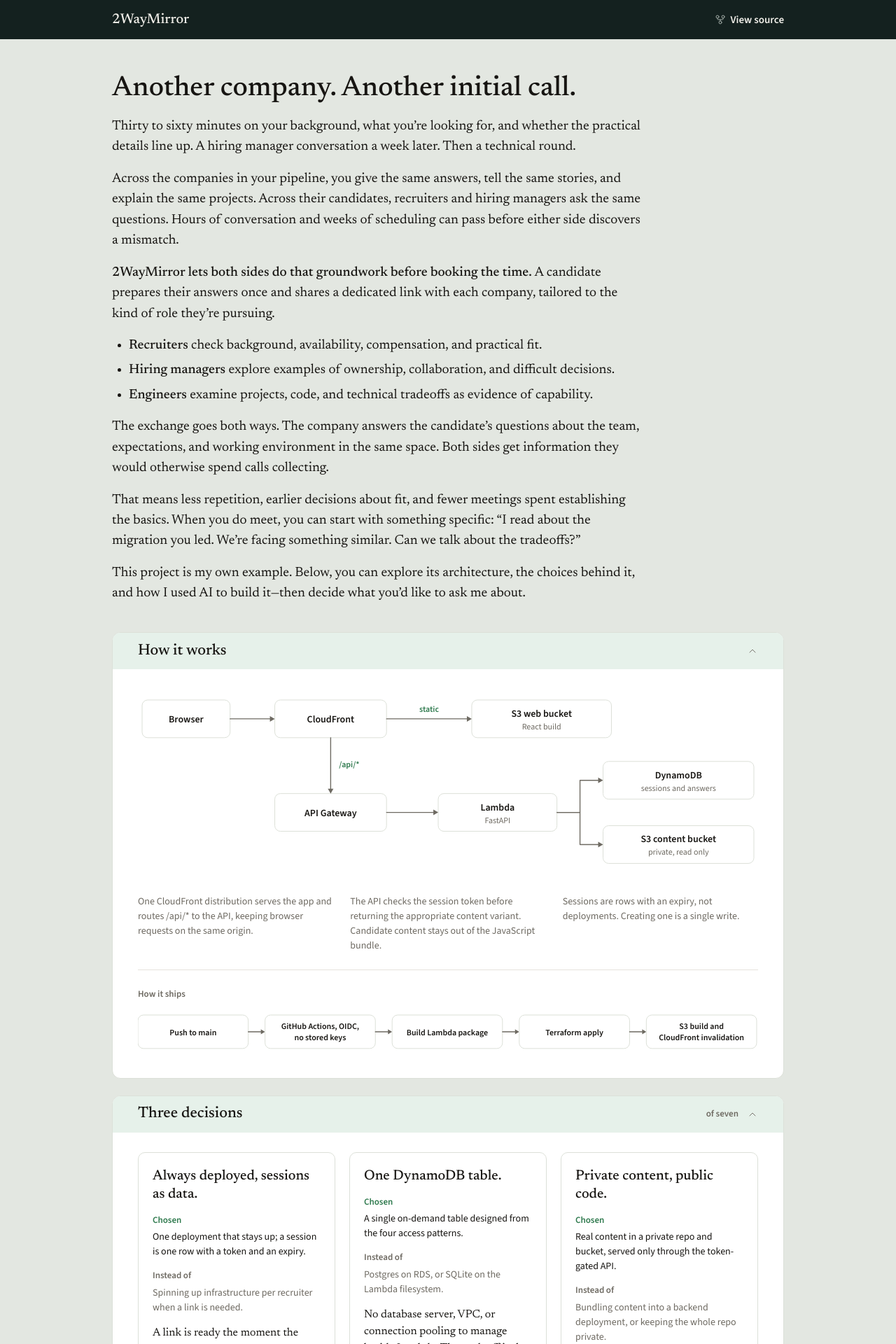
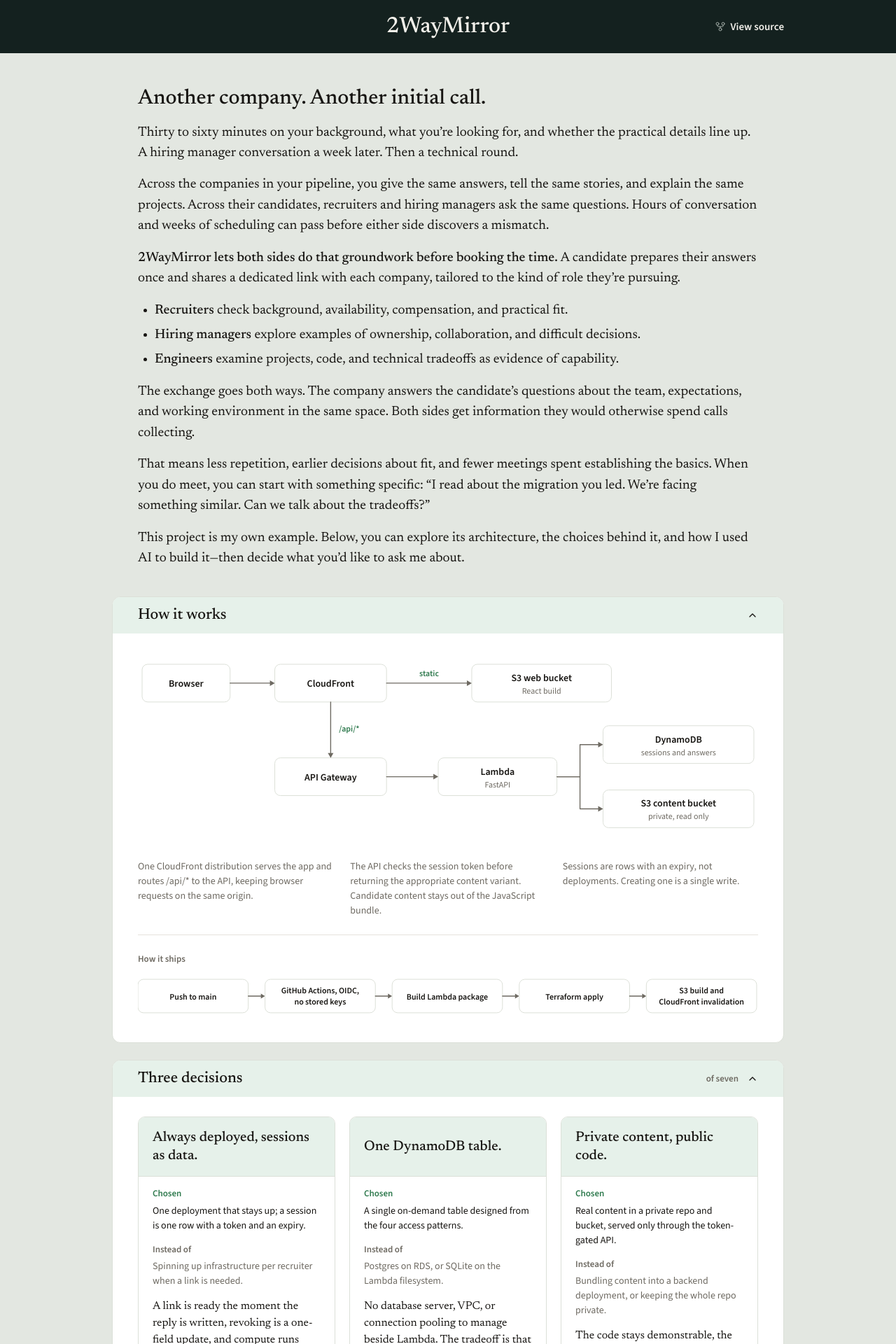
Before and after one commit to pkulkark/2waymirror, a React (Vite) app in the folder frontend/: page / in a window 1280 px wide. Shown: the top 1920 px of the page at 70% size. Built offline with nearby package versions, Linux system fonts and the light colour scheme.

Commit message:
feat(frontend): polish homepage layout and visual hierarchy (#128)

```diff
--- a/frontend/src/components/ProjectStory.tsx
+++ b/frontend/src/components/ProjectStory.tsx
@@ -3,9 +3,9 @@
   return (
     <section
       aria-labelledby="project-intro"
-      className="flex max-w-[760px] flex-col gap-4 pb-10 pt-12 font-serif text-[19px] leading-[1.55]"
+      className="mx-[37px] flex flex-col gap-4 pt-12 pb-10 font-serif text-[19px] leading-[1.55]"
     >
-      <h1 id="project-intro" className="text-[40px] leading-[1.15] font-medium">
+      <h1 id="project-intro" className="text-[30px] leading-[1.15] font-medium">
         Another company. Another initial call.
       </h1>
       <p>
--- a/frontend/src/components/Surface.tsx
+++ b/frontend/src/components/Surface.tsx
@@ -68,7 +68,13 @@
         )}
       >
         {count && <span>{count}</span>}
-        {collapsible && <CollapseChevron open={isOpen} reducedMotion={reducedMotion} />}
+        {collapsible && (
+          <CollapseChevron
+            open={isOpen}
+            reducedMotion={reducedMotion}
+            className={cn('stroke-2', dark ? 'text-on-dark' : 'text-ink')}
+          />
+        )}
       </span>
     </>
   )
--- a/frontend/src/routes/HowIBuiltIt.tsx
+++ b/frontend/src/routes/HowIBuiltIt.tsx
@@ -63,14 +63,14 @@
       mainClassName="gap-0 pt-0"
       appBar={
         <header className="bg-dark sticky top-0 z-50">
-          <div className="mx-auto flex h-14 w-[960px] items-center justify-between gap-6">
-            <span className="text-on-dark font-serif text-[20px] leading-none font-medium">
+          <div className="mx-auto grid h-[76px] w-[960px] grid-cols-[1fr_auto_1fr] items-center gap-6">
+            <span className="text-on-dark col-start-2 text-center font-serif text-[32px] leading-none font-medium">
               2WayMirror
             </span>
             <a
               href={SOURCE_URL}
               className={cn(
-                'text-on-dark flex min-h-11 items-center gap-[7px] text-[15px] font-semibold hover:underline',
+                'text-on-dark col-start-3 flex min-h-11 items-center gap-[7px] justify-self-end text-[15px] font-semibold hover:underline',
                 FOCUS_RING,
               )}
             >
@@ -112,11 +112,12 @@
               {decisions.map((decision) => (
                 <article
                   key={decision.record}
-                  className="border-surface-border flex flex-col gap-3.5 rounded-[10px] border p-5"
+                  className="border-surface-border flex flex-col overflow-hidden rounded-[10px] border"
                 >
-                  <h3 className="font-serif text-[20px] leading-[1.3] font-medium">
+                  <h3 className="bg-moss-tint border-surface-border flex min-h-[85px] items-center border-b px-5 py-4 font-serif text-[20px] leading-[1.3] font-medium">
                     {decision.title}
                   </h3>
+                  <div className="flex flex-1 flex-col gap-3.5 px-5 pt-3.5 pb-5">
                     <dl className="flex flex-col gap-3.5 text-[14px] leading-[1.5]">
                       <div className="flex flex-col gap-1">
                         <dt className="text-moss text-[13px] font-semibold">Chosen</dt>
@@ -135,6 +136,7 @@
                     >
                       Read decision record
                     </a>
+                  </div>
                 </article>
               ))}
             </div>
```
Lines whose indentation alone changed are shown as unchanged.
